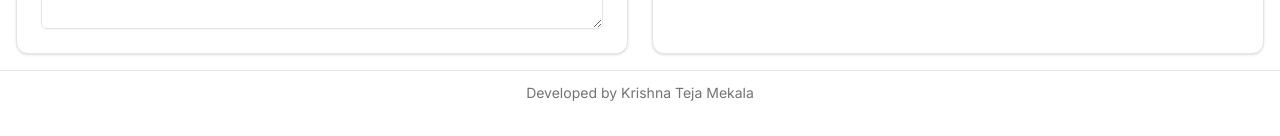
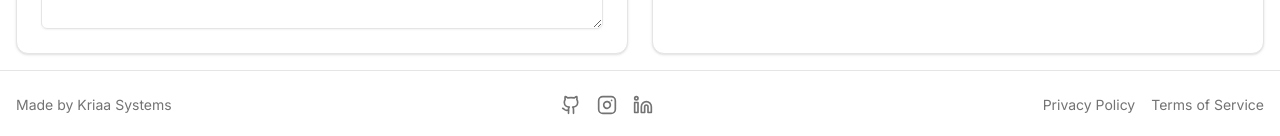
Before and after one commit to krishna18developer/document-maker, a Next.js app: page / in a window 1280 px wide. Shown: the part 1573-1709 px from the top of the page. Before the commit the page ends 1688 px from the top, so only its background shows below. Built offline with nearby package versions, Linux system fonts and the light colour scheme; no server answers.

Commit message:
Added TOS, privacy policy with updates to footer

```diff
--- /dev/null
+++ b/src/app/privacy/page.tsx
@@ -0,0 +1,25 @@
+export default function PrivacyPolicy() {
+  return (
+    <main className="container mx-auto p-8 max-w-4xl">
+      <h1 className="text-3xl font-bold mb-6">Privacy Policy</h1>
+      <div className="prose dark:prose-invert">
+        <p>Last updated: {new Date().toLocaleDateString()}</p>
+
+        <section className="mb-6">
+          <h2 className="text-2xl font-semibold mb-4">1. Information We Collect</h2>
+          <p>We collect information that you provide directly to us when using our certificate generation service.</p>
+        </section>
+
+        <section className="mb-6">
+          <h2 className="text-2xl font-semibold mb-4">2. How We Use Your Information</h2>
+          <p>We use the information we collect to provide and improve our certificate generation service.</p>
+        </section>
+
+        <section className="mb-6">
+          <h2 className="text-2xl font-semibold mb-4">3. Data Security</h2>
+          <p>We implement appropriate security measures to protect your personal information.</p>
+        </section>
+      </div>
+    </main>
+  );
+}
--- /dev/null
+++ b/src/app/terms/page.tsx
@@ -0,0 +1,25 @@
+export default function TermsOfService() {
+  return (
+    <main className="container mx-auto p-8 max-w-4xl">
+      <h1 className="text-3xl font-bold mb-6">Terms of Service</h1>
+      <div className="prose dark:prose-invert">
+        <p>Last updated: {new Date().toLocaleDateString()}</p>
+
+        <section className="mb-6">
+          <h2 className="text-2xl font-semibold mb-4">1. Acceptance of Terms</h2>
+          <p>By accessing and using this certificate generation service, you accept and agree to be bound by these Terms of Service.</p>
+        </section>
+
+        <section className="mb-6">
+          <h2 className="text-2xl font-semibold mb-4">2. Use License</h2>
+          <p>Permission is granted to temporarily use this service for personal or commercial certificate generation purposes.</p>
+        </section>
+
+        <section className="mb-6">
+          <h2 className="text-2xl font-semibold mb-4">3. Disclaimer</h2>
+          <p>The service is provided "as is". Use at your own risk.</p>
+        </section>
+      </div>
+    </main>
+  );
+}
--- a/src/components/footer.tsx
+++ b/src/components/footer.tsx
@@ -1,7 +1,55 @@
+import Link from "next/link";
+import { Github, Linkedin, Instagram } from "lucide-react";
+
 export function Footer() {
   return (
-    <footer className="w-full border-t py-3 text-center text-sm text-muted-foreground">
-      <p>Developed by Krishna Teja Mekala</p>
+    <footer className="w-full border-t py-6">
+      <div className="container mx-auto px-4">
+        <div className="flex flex-col md:flex-row justify-between items-center space-y-4 md:space-y-0">
+          <div className="flex items-center space-x-4">
+            <Link
+              href="https://kriaasystems.in"
+              target="_blank"
+              className="text-sm text-muted-foreground hover:text-primary transition-colors"
+            >
+              Made by Kriaa Systems
+            </Link>
+          </div>
+
+          <div className="flex items-center space-x-4">
+            <Link
+              href="https://github.com/kriaasystems"
+              target="_blank"
+              className="text-muted-foreground hover:text-primary transition-colors"
+            >
+              <Github className="h-5 w-5" />
+            </Link>
+            <Link
+              href="https://instagram.com/kriaasystems"
+              target="_blank"
+              className="text-muted-foreground hover:text-primary transition-colors"
+            >
+              <Instagram className="h-5 w-5" />
+            </Link>
+            <Link
+              href="https://www.linkedin.com/company/kriaa-systems"
+              target="_blank"
+              className="text-muted-foreground hover:text-primary transition-colors"
+            >
+              <Linkedin className="h-5 w-5" />
+            </Link>
+          </div>
+
+          <div className="flex items-center space-x-4 text-sm text-muted-foreground">
+            <Link href="/privacy" className="hover:text-primary transition-colors">
+              Privacy Policy
+            </Link>
+            <Link href="/terms" className="hover:text-primary transition-colors">
+              Terms of Service
+            </Link>
+          </div>
+        </div>
+      </div>
     </footer>
-  )
+  );
 }
```
